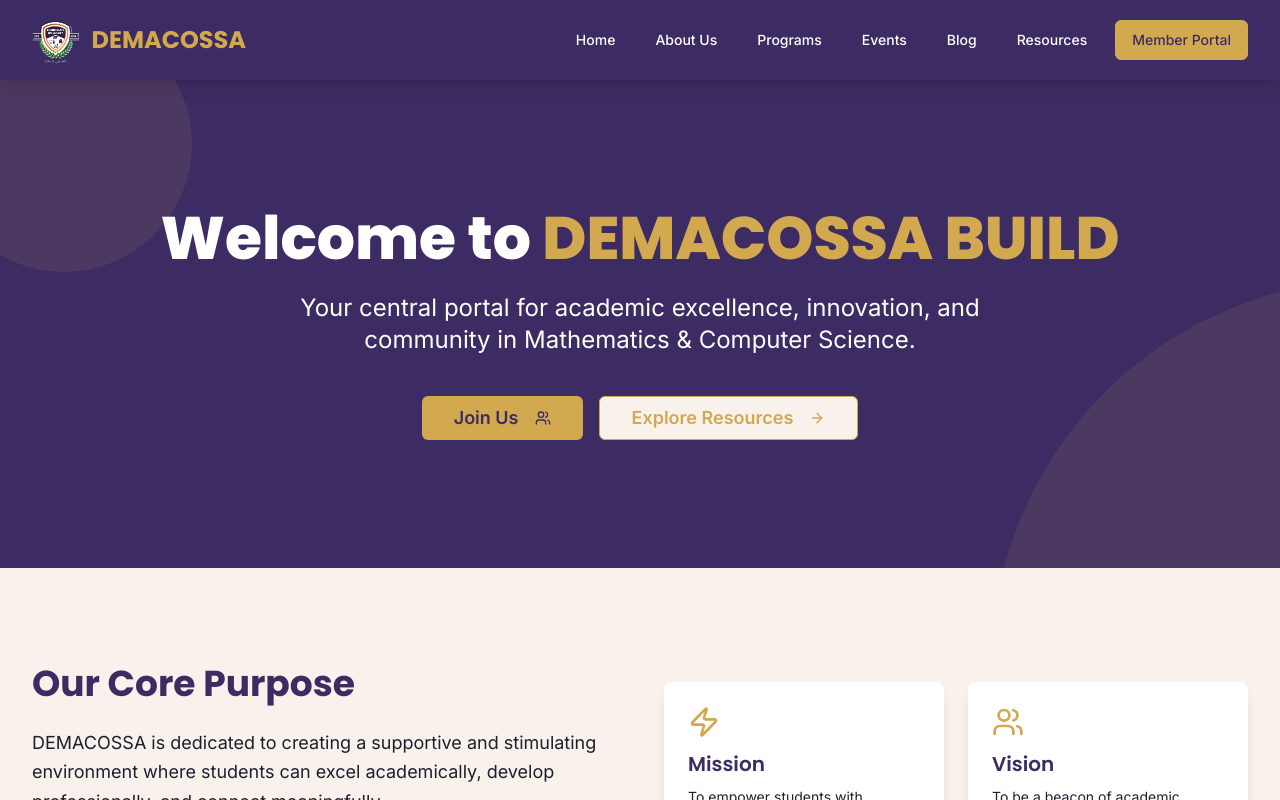
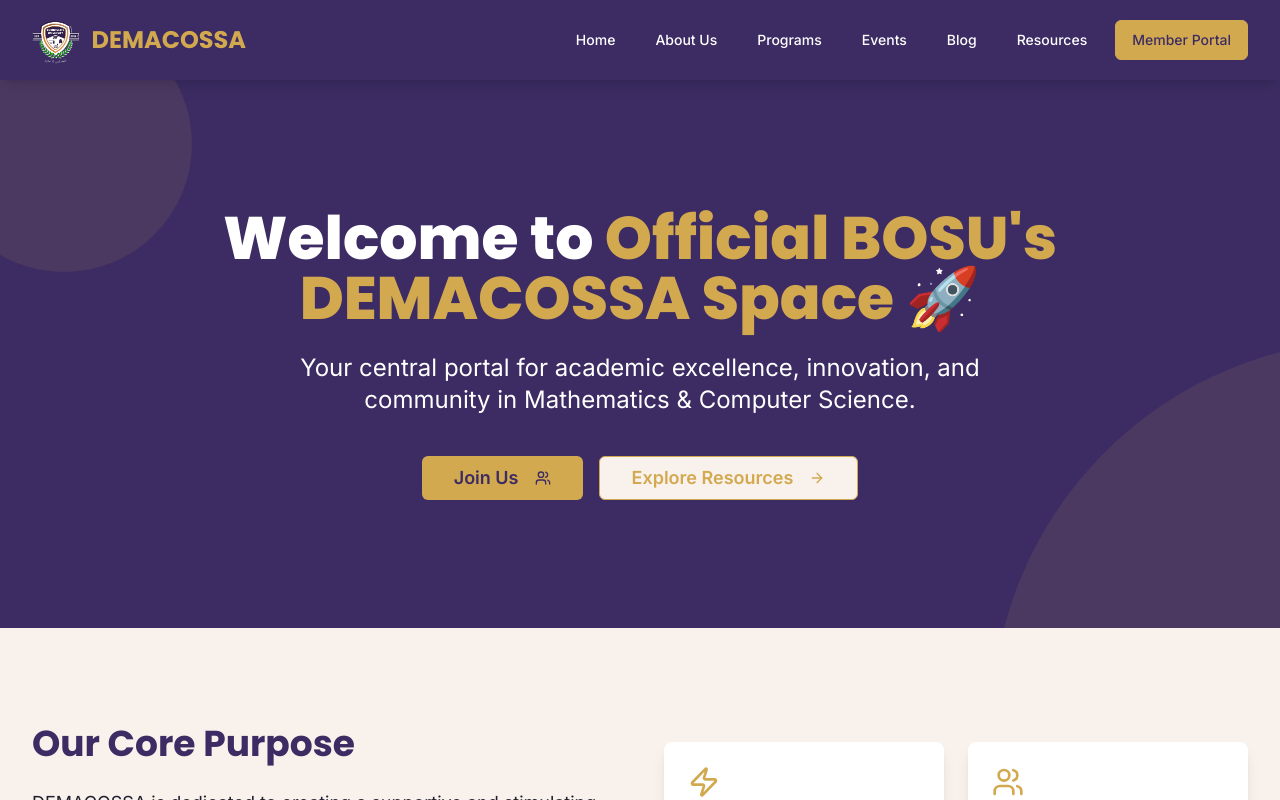
Before and after one commit to OfficialDiLi/official-demacossa, a React (Vite) app: page / in a window 1280 px wide. Shown: the top 800 px of the page. Built offline with nearby package versions, Linux system fonts and the light colour scheme.

Commit message:
Update Index.tsx

```diff
--- a/src/pages/Index.tsx
+++ b/src/pages/Index.tsx
@@ -15,7 +15,7 @@ const Index = () => {
 
         <div className="container mx-auto px-4 sm:px-6 lg:px-8 text-center relative z-10">
           <h1 className="text-4xl sm:text-5xl md:text-6xl font-poppins font-extrabold mb-6 opacity-0 animate-fade-in leading-tight">
-            Welcome to <span className="text-rich-gold">DEMACOSSA BUILD</span>
+            Welcome to <span className="text-rich-gold">Official BOSU's DEMACOSSA Space 🚀</span>
           </h1>
           <p className="text-lg sm:text-xl md:text-2xl mb-10 max-w-3xl mx-auto opacity-0 animate-fade-in" style={{ animationDelay: '0.2s' }}>
             Your central portal for academic excellence, innovation, and community in Mathematics & Computer Science.
```
